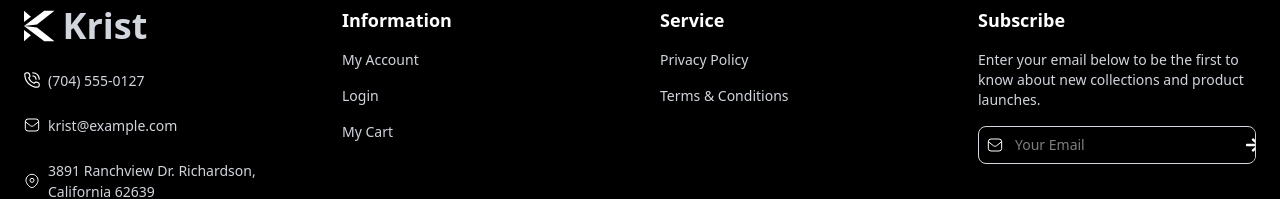
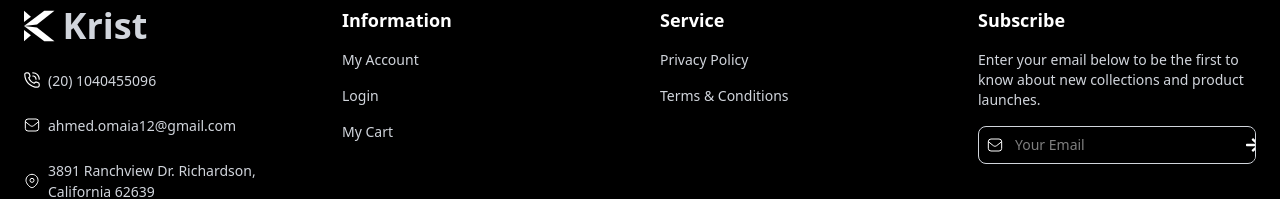
Before and after one commit to Ahmedomia/krist-front, a React (Vite) app: page /OurStory in a window 1280 px wide. Shown: the part 2873-3072 px from the top of the page. Built offline with nearby package versions, Linux system fonts and the light colour scheme; no server answers.

Commit message:
update contact info

```diff
--- a/src/Components/Footer.jsx
+++ b/src/Components/Footer.jsx
@@ -29,15 +29,18 @@ export default function Footer() {
           </div>
           <div className="flex items-center gap-2 text-gray-300 text-[14px]">
             <img src="/assets/phone.svg" alt="Phone" className="h-4 w-4" />
-            <a href="tel:+17045550127" className="hover:text-white">
-              (704) 555-0127
+            <a href="tel:+2010404550" className="hover:text-white">
+              (20) 1040455096
             </a>
           </div>
 
           <div className="flex items-center gap-2 text-gray-300 text-[14px]">
             <img src="/assets/gmail.svg" alt="Email" className="h-4 w-4" />
-            <a href="mailto:krist@example.com" className="hover:text-white">
-              krist@example.com
+            <a
+              href="mailto:ahmed.omaia12@gmail.com"
+              className="hover:text-white"
+            >
+              ahmed.omaia12@gmail.com
             </a>
           </div>
           <div className="flex items-center gap-2 text-gray-300 text-[14px]">
@@ -47,7 +50,7 @@ export default function Footer() {
               className="h-4 w-4"
             />
             <a
-              href="https://www.google.com/maps?q=3891+Ranchview+Dr.+Richardson,+California+62639"
+              href="https://www.google.com/maps/@29.9712531,31.2640561,12z?entry=ttu&g_ep=EgoyMDI1MDkxNy4wIKXMDSoASAFQAw%3D%3D"
               target="_blank"
               rel="noopener noreferrer"
               className="hover:text-white"
--- a/src/Pages/PrivacyPolicy.jsx
+++ b/src/Pages/PrivacyPolicy.jsx
@@ -32,8 +32,8 @@ export default function PrivacyPolicy() {
         <h2 className="text-xl font-semibold mt-6 mb-2">Contact Us</h2>
         <p>
           If you have questions about our Privacy Policy, contact us at{" "}
-          <a href="mailto:support@krist.com" className="text-blue-600">
-            support@krist.com
+          <a href="mailto:ahmed.omaia12@gmail.com" className="text-blue-600">
+            ahmed.omaia12@gmail.com
           </a>
           .
         </p>
```
